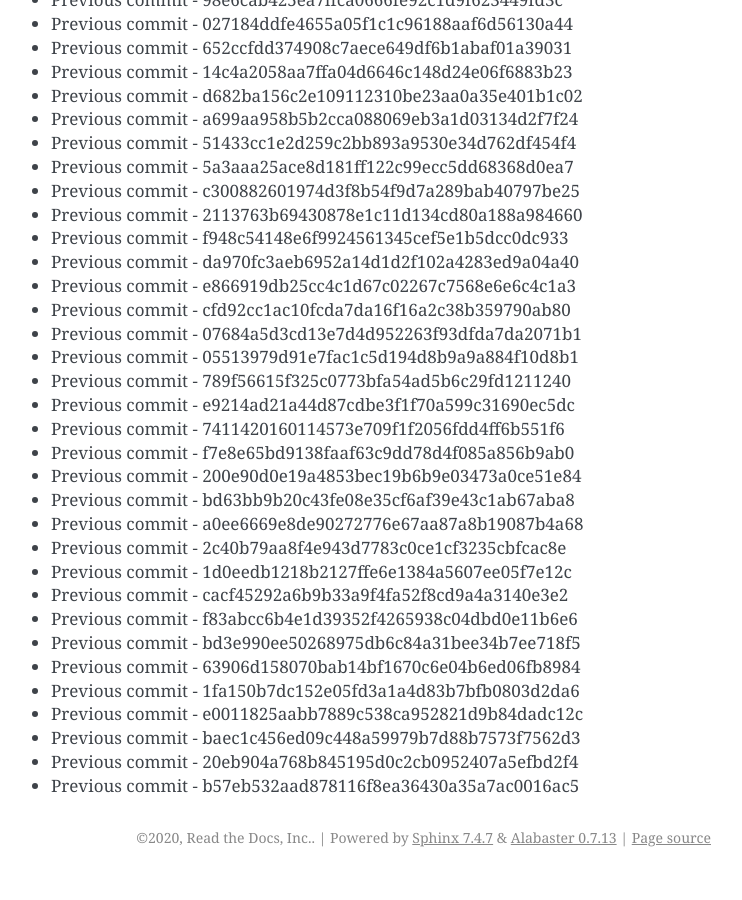
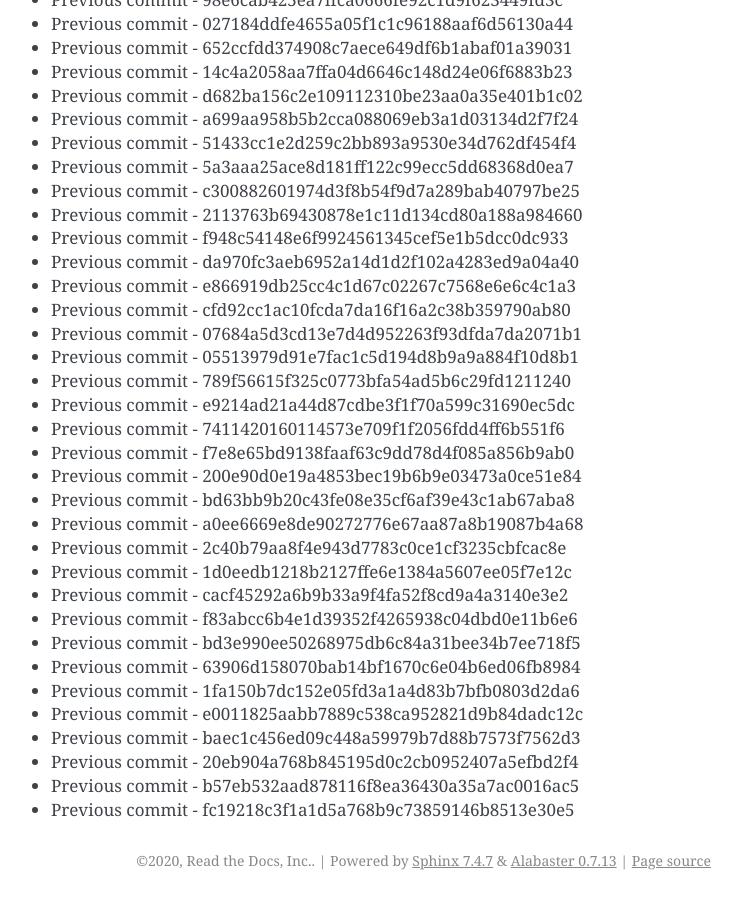
Before and after one commit to readthedocs/rtd-git-stresstest, a Sphinx documentation site: the page built from docs/updates.rst, in a window 1280 px wide and 900 px high, scrolled down 68500 px. Shown: the whole window, without its empty margins (399-1141 px from the left). Built offline with Sphinx 7.4.7, drawn with Linux system fonts in a browser that asks for light colours; before the commit the page ends 69377 px from its top, so only the background shows below that.

Commit message:
Generating commit from previous: fc19218c3f1a1d5a768b9c73859146b8513e30e5

```diff
--- a/docs/updates.rst
+++ b/docs/updates.rst
@@ -2910,3 +2910,4 @@ It can be tested for any performance characteristics.
 * Previous commit - baec1c456ed09c448a59979b7d88b7573f7562d3
 * Previous commit - 20eb904a768b845195d0c2cb0952407a5efbd2f4
 * Previous commit - b57eb532aad878116f8ea36430a35a7ac0016ac5
+* Previous commit - fc19218c3f1a1d5a768b9c73859146b8513e30e5
```
